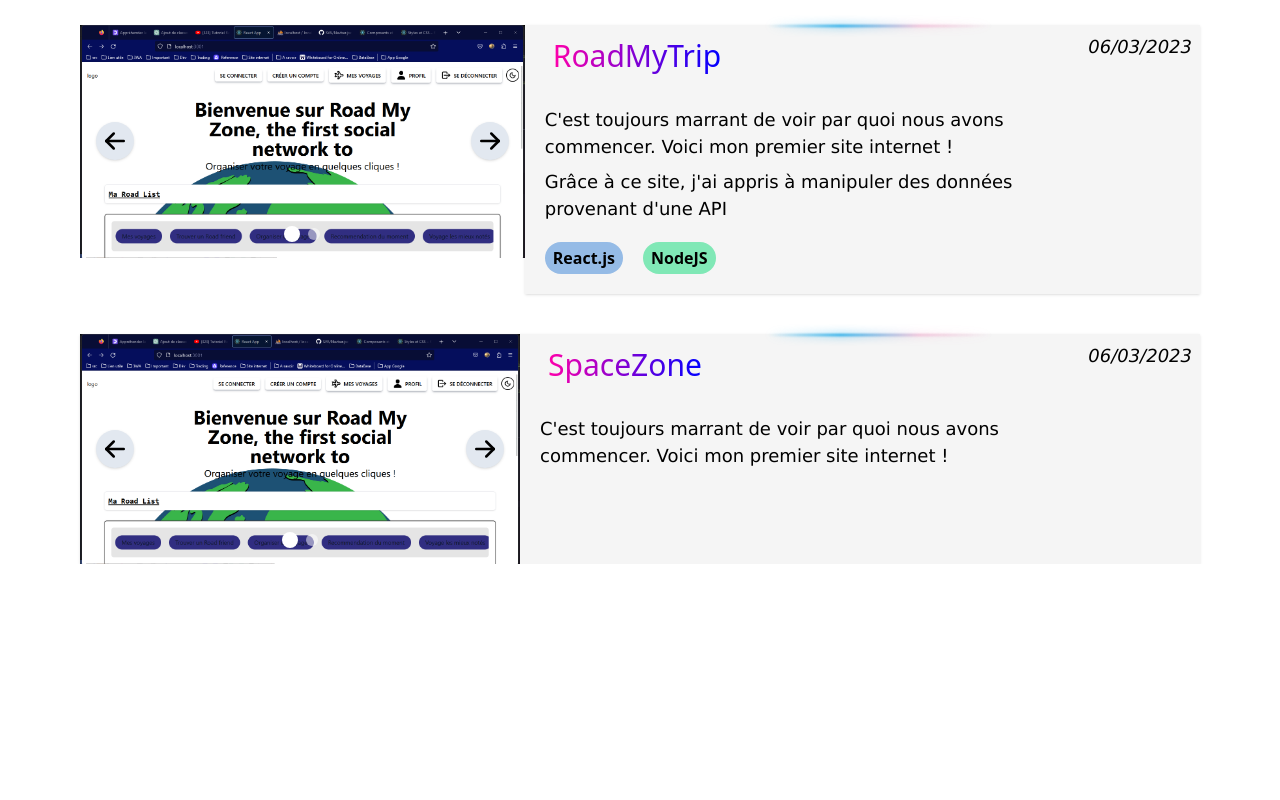
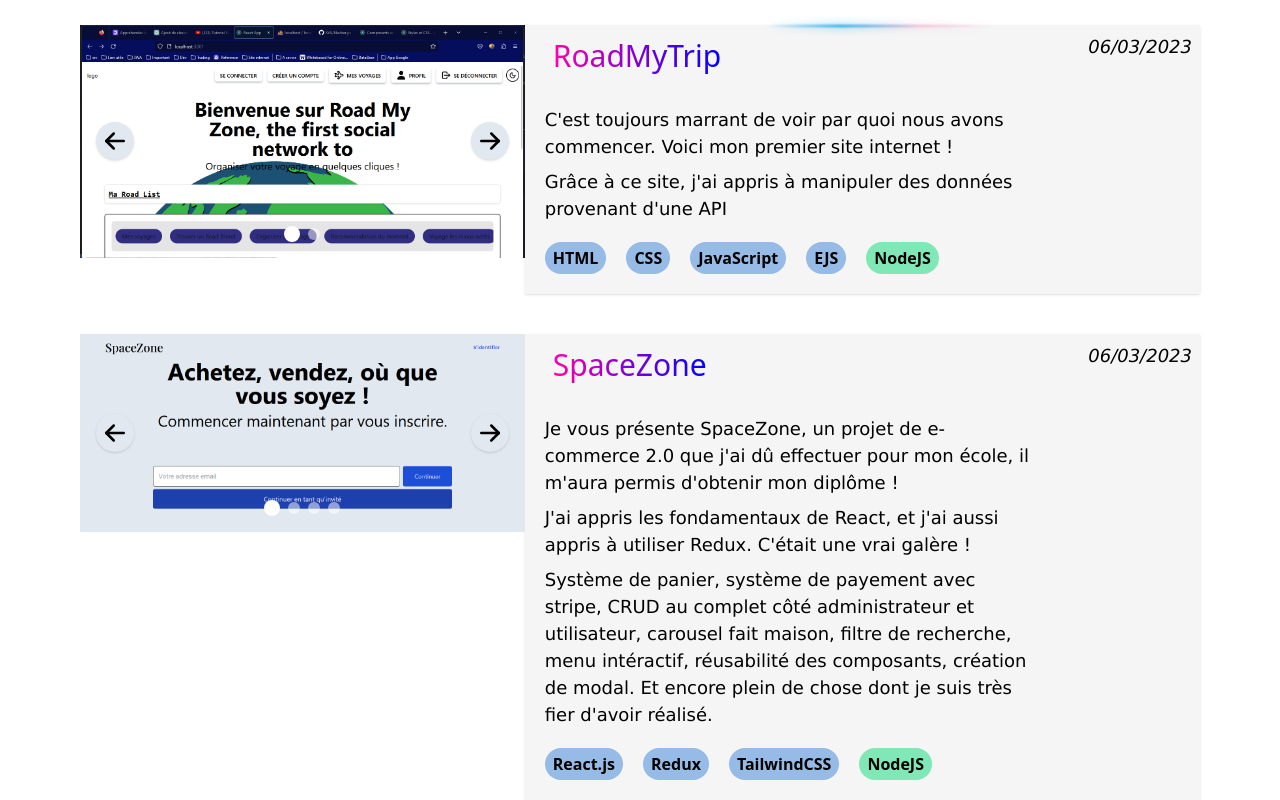
Before and after one commit to Azonesbz/vincentavez, a React (Vite) app in the folder client/: page / in a window 1280 px wide. Shown: the part 1968-2768 px from the top of the page. Before the commit the page ends 2532 px from the top, so only its background shows below. Built offline with nearby package versions, Linux system fonts and the light colour scheme; a web font is replaced by a local one.

Commit message:
updated cards, added spacezone project

```diff
--- a/client/src/components/portfolio/Cards.jsx
+++ b/client/src/components/portfolio/Cards.jsx
@@ -32,36 +32,52 @@ export default function Cards() {
 
                     </div>
                     <div className="flex space-x-5 py-5">
-                        <span className="inline-block bg-[#95bbe6] font-bold py-1 px-2 rounded-full">React.js</span>
+                        <span className="inline-block bg-[#95bbe6] font-bold py-1 px-2 rounded-full">HTML</span>
+                        <span className="inline-block bg-[#95bbe6] font-bold py-1 px-2 rounded-full">CSS</span>
+                        <span className="inline-block bg-[#95bbe6] font-bold py-1 px-2 rounded-full">JavaScript</span>
+                        <span className="inline-block bg-[#95bbe6] font-bold py-1 px-2 rounded-full">EJS</span>
                         <span className="inline-block bg-[#80e8b6] font-bold py-1 px-2 rounded-full">NodeJS</span>
                     </div>
                 </div>
             </div>
-            <div className="mt-10 flex bg-neutral-100 shadow">
+            <div className="mt-10 flex ">
                 <Carousel>
                     <img
                         className="min-w-full object-cover object-center"
-                        src="/roadmytripWhite.png"
+                        src="/spacezoneWelcome.png"
                         alt="product image"
                     />
                     <img
                         className="min-w-full object-cover object-center"
-                        src="/roadmytripBlack.png"
+                        src="/spacezoneHeader.png"
+                        alt="product image"
+                    />
+                    <img
+                        className="min-w-full object-cover object-center"
+                        src="/spacezoneProduct.png"
+                        alt="product image"
+                    />
+                    <img
+                        className="min-w-full object-cover object-center"
+                        src="/spacezoneprofil.png"
                         alt="product image"
                     />
                 </Carousel>
-                <div className="flex flex-col w-full ml-5">
-                    <div className="absolute right-72 flex -mb-px h-[2px] w-56">
-                        <div className="w-full flex-none blur-sm [background-image:linear-gradient(90deg,rgba(56,189,248,0)_0%,#0EA5E9_32.29%,rgba(236,72,153,0.3)_67.19%,rgba(236,72,153,0)_100%)]" />
-                        <div className="-ml-[100%] w-full flex-none blur-[1px] [background-image:linear-gradient(90deg,rgba(56,189,248,0)_0%,#0EA5E9_32.29%,rgba(236,72,153,0.3)_67.19%,rgba(236,72,153,0)_100%)]" />
-                    </div>
+                <div className="flex flex-col w-full pl-5 bg-neutral-100 shadow">
                     <div className="flex justify-between items-start p-2">
                         <h2 className="bg-clip-text text-transparent bg-gradient-to-r from-[#ff00aa] to-[#0000ff]">SpaceZone</h2>
                         <i>06/03/2023</i>
                     </div>
                     <div className="flex flex-col space-y-2 w-3/4 mt-5">
-                        <p>C'est toujours marrant de voir par quoi nous avons commencer. Voici mon premier site internet !</p>
-
+                        <p>Je vous présente SpaceZone, un projet de e-commerce 2.0 que j'ai dû effectuer pour mon école, il m'aura permis d'obtenir mon diplôme !</p>
+                        <p>J'ai appris les fondamentaux de React, et j'ai aussi appris à utiliser Redux. C'était une vrai galère !</p>
+                        <p>Système de panier, système de payement avec stripe, CRUD au complet côté administrateur et utilisateur, carousel fait maison, filtre de recherche, menu intéractif, réusabilité des composants, création de modal. Et encore plein de chose dont je suis très fier d'avoir réalisé.</p>
+                    </div>
+                    <div className="flex space-x-5 py-5">
+                        <span className="inline-block bg-[#95bbe6] font-bold py-1 px-2 rounded-full">React.js</span>
+                        <span className="inline-block bg-[#95bbe6] font-bold py-1 px-2 rounded-full">Redux</span>
+                        <span className="inline-block bg-[#95bbe6] font-bold py-1 px-2 rounded-full">TailwindCSS</span>
+                        <span className="inline-block bg-[#80e8b6] font-bold py-1 px-2 rounded-full">NodeJS</span>
                     </div>
                 </div>
             </div>
```
